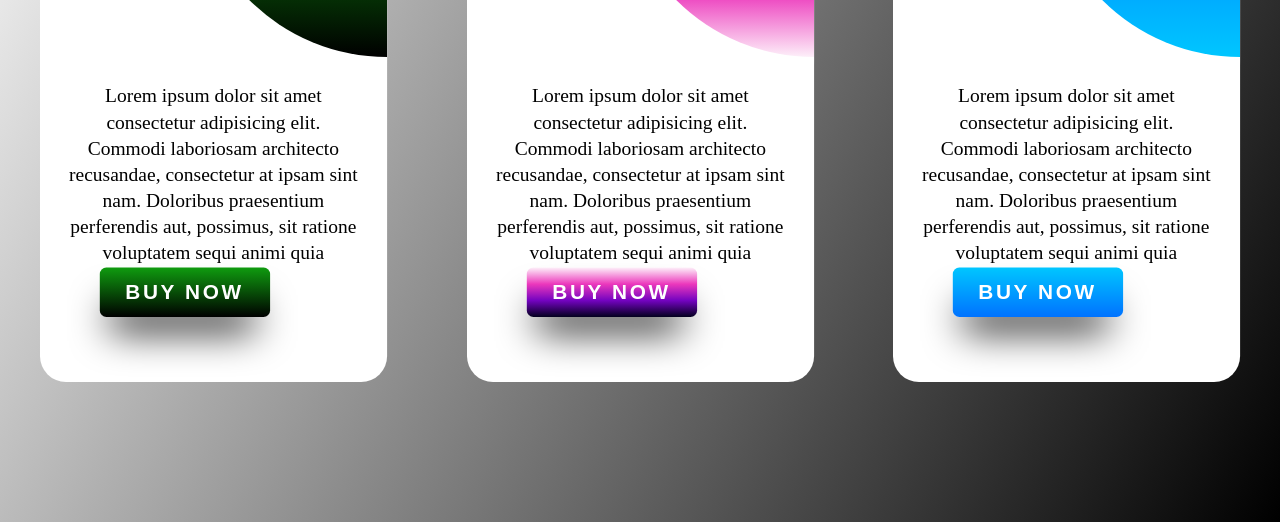
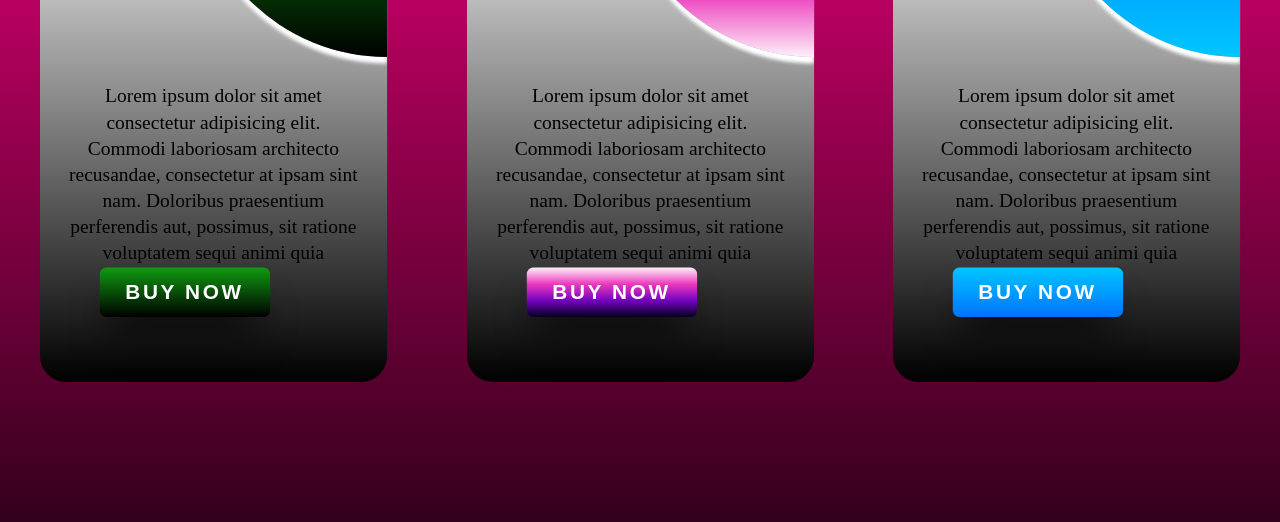
Before and after one commit to francoasevey/Creative-Cards, a plain HTML site: page index.html in a window 1280 px wide. Shown: the part 278-800 px from the top of the page. Drawn offline with Linux system fonts and the light colour scheme.

Commit message:
css gradient fondo and card

```diff
--- a/main.css
+++ b/main.css
@@ -8,18 +8,22 @@ body{
     justify-content: center;
     align-items: center;
     height: 100vh;
-    background: linear-gradient(120deg, #ffffff, #000000);
+    background: linear-gradient(120deg, #ff0084);
+    background: -webkit-linear-gradient(to top, #33001b, #ff0084);
+    background: linear-gradient(to top, #33001b, #ff0084);
 }
 .card{
     height: 400px;
     width: 300px;
     margin: 80px;
-    background: #fff;
     border-radius: 20px;
     box-shadow: 10px, 50px, 55px, -50px #000;
     position: relative;
     overflow: hidden;
     transform: scale(1.3);
+    background: #1F1C2C;
+    background: -webkit-linear-gradient(to bottom, #ffffff, #000000);
+    background: linear-gradient(to bottom, #fefefe, #000000);
 }
 .card::before{
     content: '';
```
